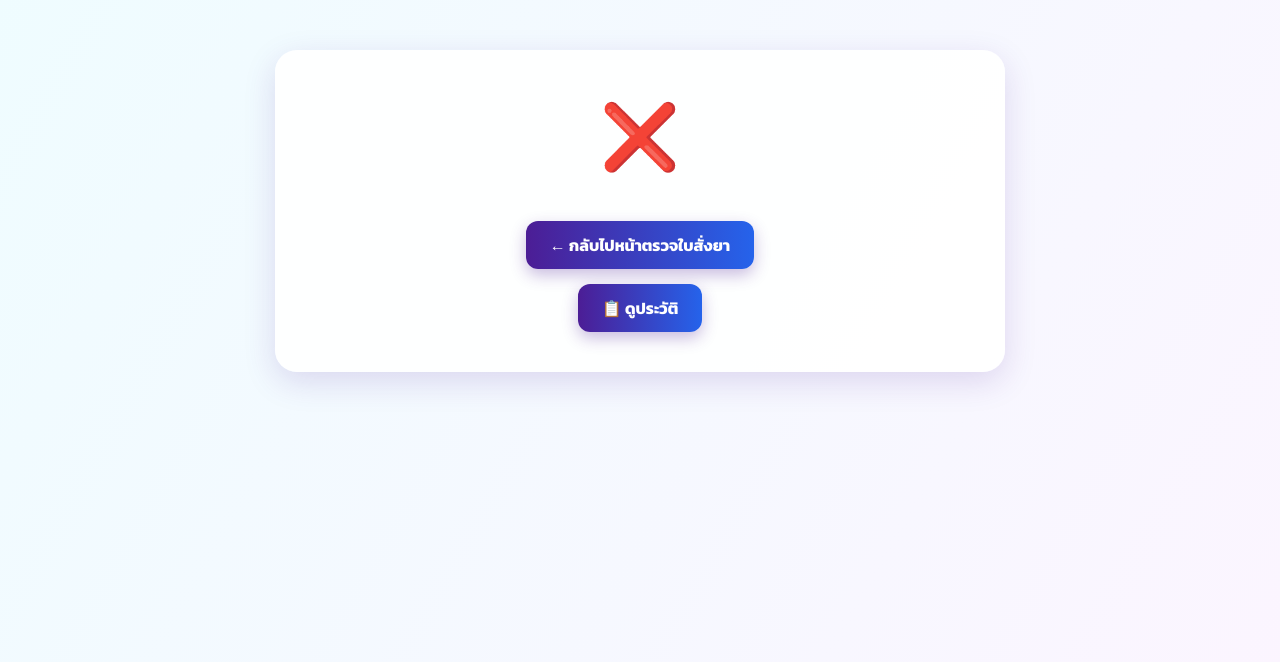
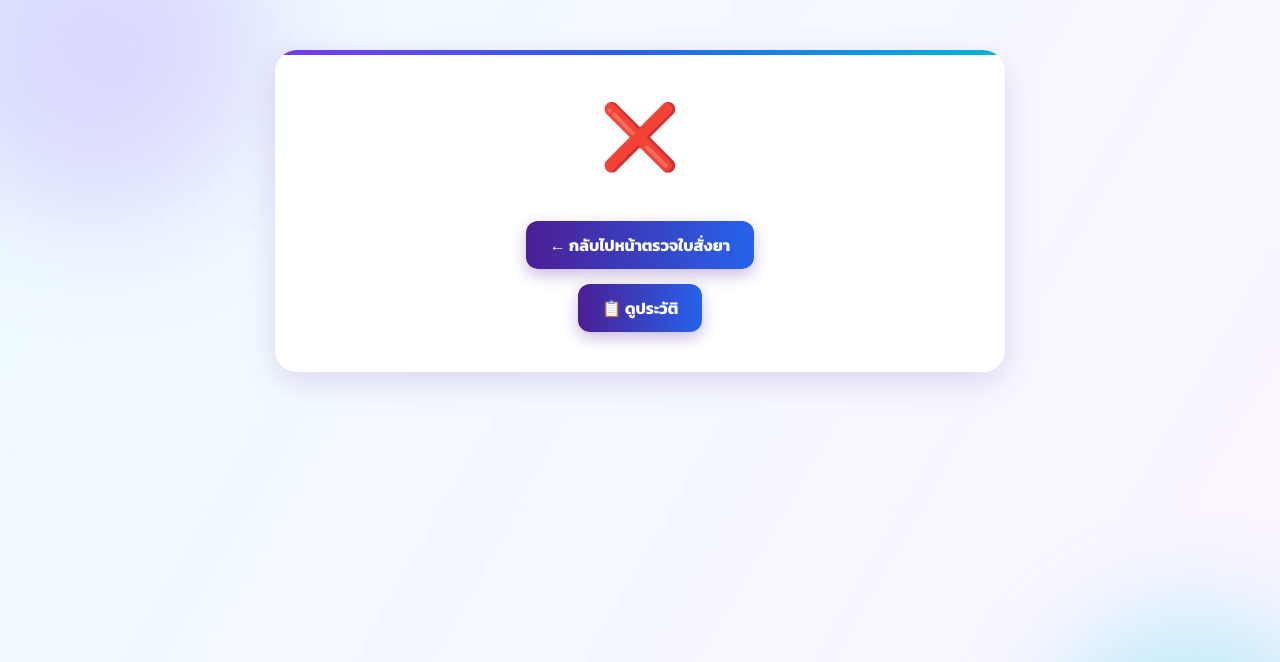
Before and after one commit to mydrugstock/drug-management, a Flask app: template templates/action_result.html in a window 1280 px wide. Shown: the top 662 px of the page. Run offline with Flask 3, Linux system fonts and the light colour scheme; the template is opened without the code that fills it, so the values that code supplies are empty.

Commit message:
Update action_result.html

```diff
--- a/templates/action_result.html
+++ b/templates/action_result.html
@@ -28,6 +28,12 @@
             50% { transform: translateY(-10px); }
         }
 
+        @keyframes blobMove {
+            0%, 100% { transform: translate(0, 0) scale(1); }
+            33% { transform: translate(30px, -20px) scale(1.1); }
+            66% { transform: translate(-20px, 20px) scale(0.95); }
+        }
+
         body {
             font-family: 'Kanit', Arial, sans-serif;
             background: linear-gradient(120deg, #eef2ff, #ecfeff, #fdf4ff);
@@ -35,17 +41,59 @@
             animation: gradientShift 18s ease infinite;
             margin: 0;
             padding: 50px;
+            position: relative;
+            overflow-x: hidden;
+        }
+
+        body::before,
+        body::after {
+            content: "";
+            position: fixed;
+            border-radius: 50%;
+            filter: blur(60px);
+            opacity: 0.3;
+            z-index: 0;
+            animation: blobMove 16s ease-in-out infinite;
+        }
+
+        body::before {
+            width: 320px;
+            height: 320px;
+            background: #a78bfa;
+            top: -100px;
+            left: -90px;
+        }
+
+        body::after {
+            width: 300px;
+            height: 300px;
+            background: #22d3ee;
+            bottom: -100px;
+            right: -80px;
+            animation-delay: -6s;
         }
 
         .card {
             max-width: 650px;
             margin: auto;
             background: rgba(255,255,255,0.95);
+            backdrop-filter: blur(6px);
             padding: 40px;
             border-radius: 22px;
             text-align: center;
             box-shadow: 0 10px 32px rgba(76, 29, 149, 0.15);
             animation: popIn 0.5s ease;
+            position: relative;
+            z-index: 1;
+            overflow: hidden;
+        }
+
+        .card::before {
+            content: "";
+            position: absolute;
+            top: 0; left: 0; right: 0;
+            height: 5px;
+            background: linear-gradient(90deg, #7c3aed, #2563eb, #06b6d4);
         }
 
         .success {
```
